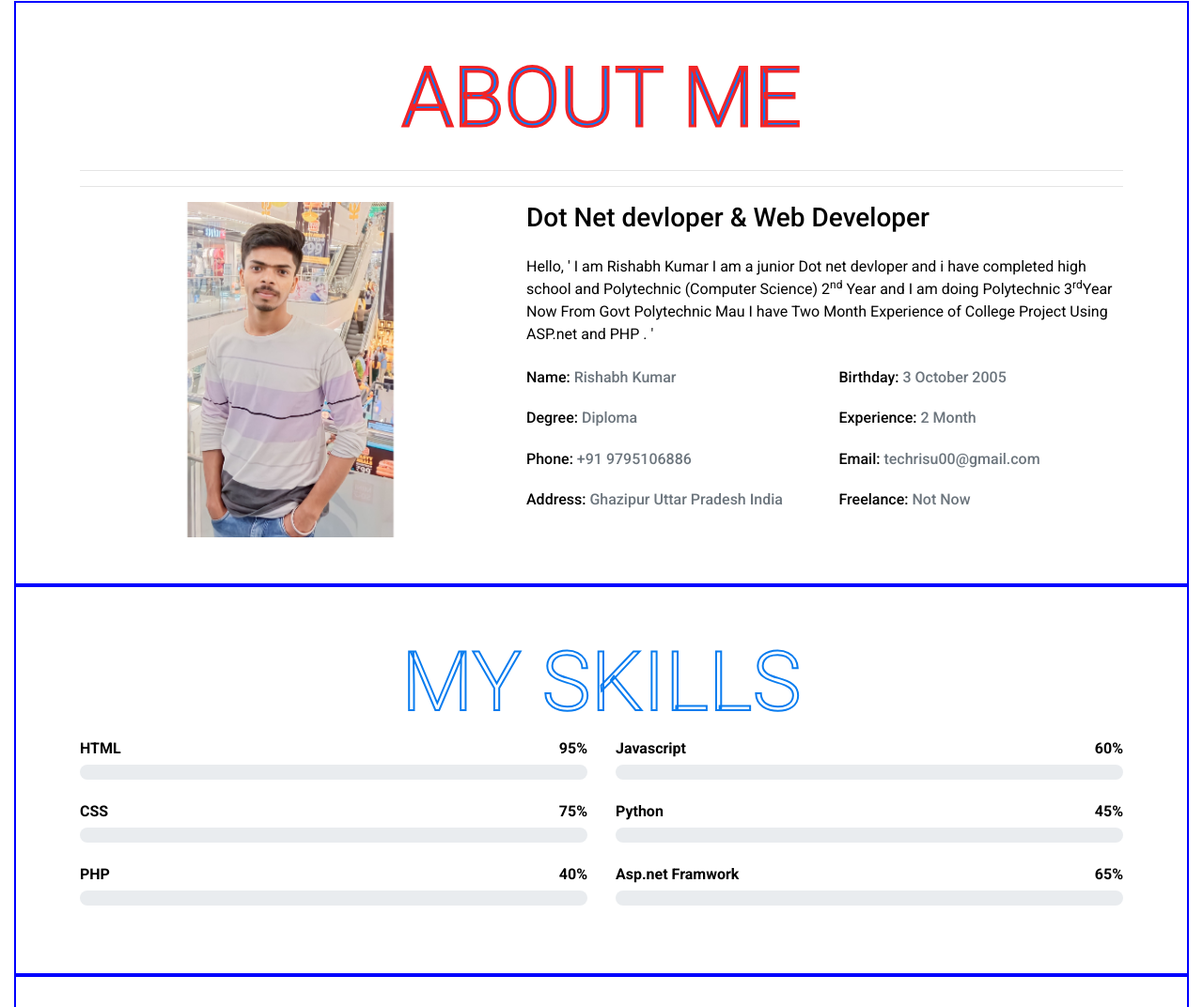
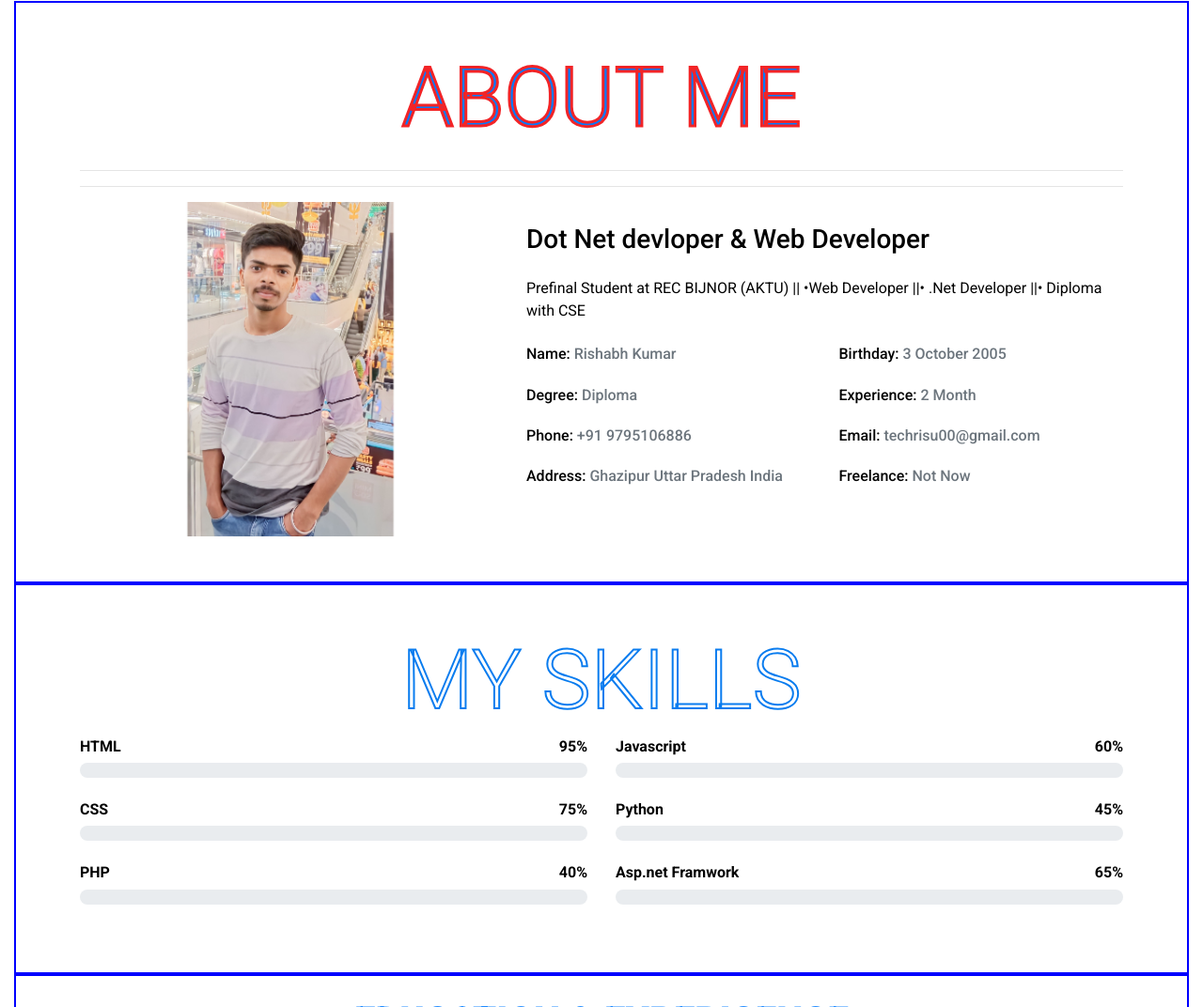
Before and after one commit to techrishu/My-Portfolio, a plain HTML site: page index.html in a window 1280 px wide. Shown: the part 847-1919 px from the top of the page at 94% size. Drawn offline with nearby package versions, Linux system fonts and the light colour scheme.

Commit message:
index.html

```diff
--- a/index.html
+++ b/index.html
@@ -91,8 +91,9 @@
                 </div>
                 <div class="col-lg-7">
                     <h3 class="mb-4">Dot Net devloper & Web Developer</h3>
-                    <p> Hello, ' I am Rishabh Kumar I am a junior Dot net devloper and i have completed high school and Polytechnic (Computer Science) 2<sup>nd</sup> Year and I am doing Polytechnic 3<sup>rd</sup>Year Now  From Govt Polytechnic Mau I have Two Month Experience of College Project Using ASP.net and PHP . '</p>
-                    <div class="row mb-3">
+<p>
+    Prefinal Student at REC BIJNOR (AKTU) || •Web Developer ||• .Net Developer ||• Diploma with CSE
+</p>                    <div class="row mb-3">
                         <div class="col-sm-6 py-2"><h6>Name: <span class="text-secondary">Rishabh Kumar</span></h6></div>
                         <div class="col-sm-6 py-2"><h6>Birthday: <span class="text-secondary">3 October 2005</span></h6></div>
                         <div class="col-sm-6 py-2"><h6>Degree: <span class="text-secondary">Diploma</span></h6></div>
```
